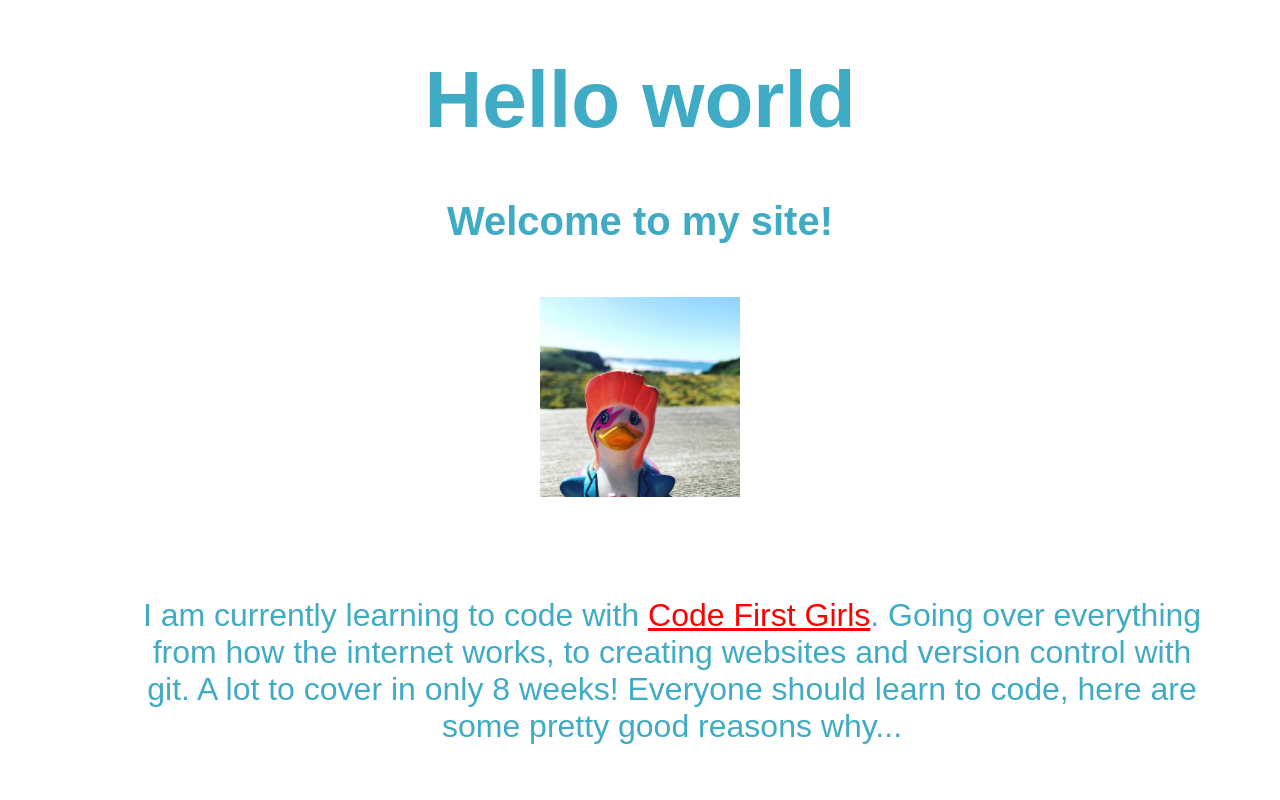
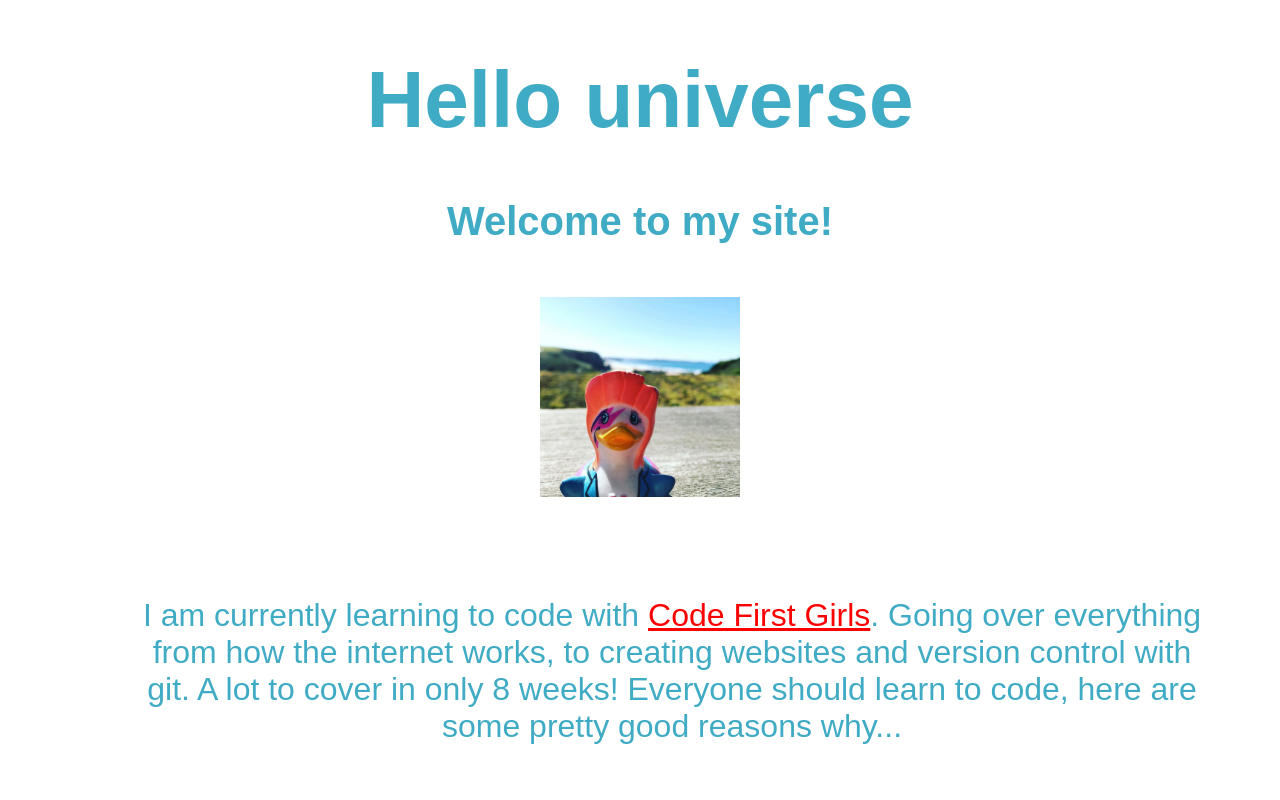
Before and after one commit to MillieW/MyWebproject, a plain HTML site: page index.html in a window 1280 px wide. Shown: the top 800 px of the page. Drawn offline with Linux system fonts and the light colour scheme.

Commit message:
Update index.html

```diff
--- a/index.html
+++ b/index.html
@@ -6,7 +6,7 @@
 </head>
 <body>
 <div>
-<h1>Hello world</h1>
+<h1>Hello universe</h1>
 <h2>Welcome to my site!</h2>
 
 <img src="./duck.jpg" width="200px">
```
